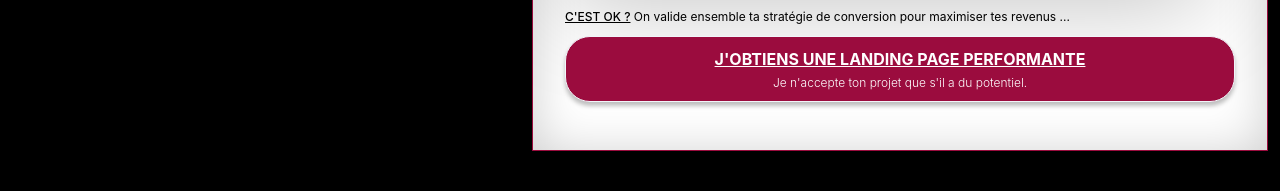
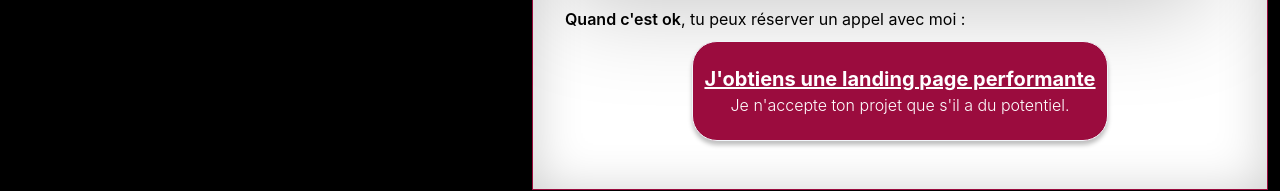
Before and after one commit to axhatem/lpx-special-offer, an Astro site: page / in a window 1280 px wide. Shown: the part 543-734 px from the top of the page. Built offline with nearby package versions, Linux system fonts and the light colour scheme; Astro itself is replaced by a stand-in of ours.

```diff
--- a/src/components/right-section/ValidateStrategyTogether.astro
+++ b/src/components/right-section/ValidateStrategyTogether.astro
@@ -1,17 +1,6 @@
 <p>
-  <span>C'EST OK ?</span> On valide ensemble ta stratégie de conversion pour
-  maximiser tes revenus ...
+  <span class="bold-600">Quand c'est ok</span>, tu peux réserver un appel avec
+  moi :
 </p>
 
-<style>
-  span {
-    text-decoration: underline;
-    font-weight: 500;
-    color: inherit;
-  }
-
-  p {
-    font-size: 0.75rem;
-    color: black;
-  }
-</style>
+<style></style>
--- a/src/components/right-section/cta/CTA.astro
+++ b/src/components/right-section/cta/CTA.astro
@@ -13,8 +13,13 @@
   })();
 </script>
 
-<a href="https://google.fr" class="button glow-effect" data-glow-offset="true">
-  <span class="main">J'OBTIENS UNE LANDING PAGE PERFORMANTE</span><span
+<div class="cta-container">
+  <a
+    href="https://google.fr"
+    class="button glow-effect"
+    data-glow-offset="true"
+  >
+    <span class="main">J'obtiens une landing page performante</span><span
       class="secondary">Je n'accepte ton projet que s'il a du potentiel.</span
     >
     <svg class="glow-container">
@@ -22,16 +27,23 @@
       <rect pathLength="100" stroke-linecap="round" class="glow-line"></rect>
     </svg>
   </a>
+</div>
 
 <style>
+  .cta-container {
+    display: flex;
+    justify-content: center;
+  }
+
   .button {
-    min-height: 4rem;
+    width: 26rem;
+    height: 6.25rem;
     text-decoration: none;
     color: #fff;
     display: flex;
     flex-direction: column;
     justify-content: center;
-    gap: 0.4rem;
+    gap: 0.25rem;
     text-align: center;
     border-radius: 25px;
     border: 1px solid #f2f5fa;
@@ -43,12 +55,12 @@
   .main {
     text-decoration: underline;
     text-align: center;
-    font-size: 1rem;
+    font-size: 1.25rem;
     font-weight: 700;
   }
 
   .secondary {
-    font-size: 0.75rem;
+    font-size: 1rem;
     font-weight: 300;
   }
 
```
Lines whose indentation alone changed are shown as unchanged.
